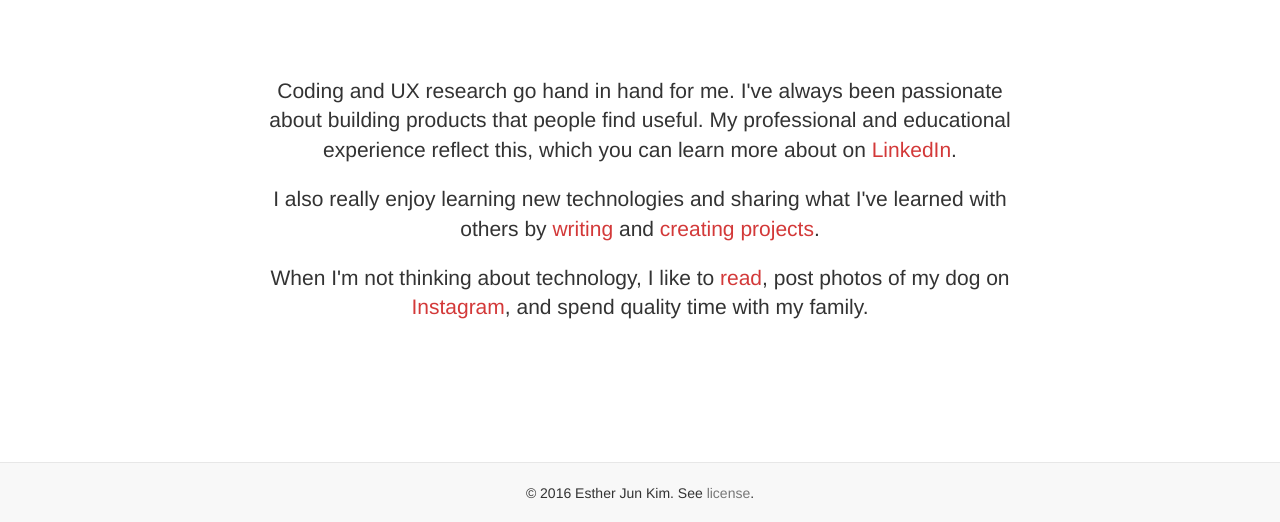
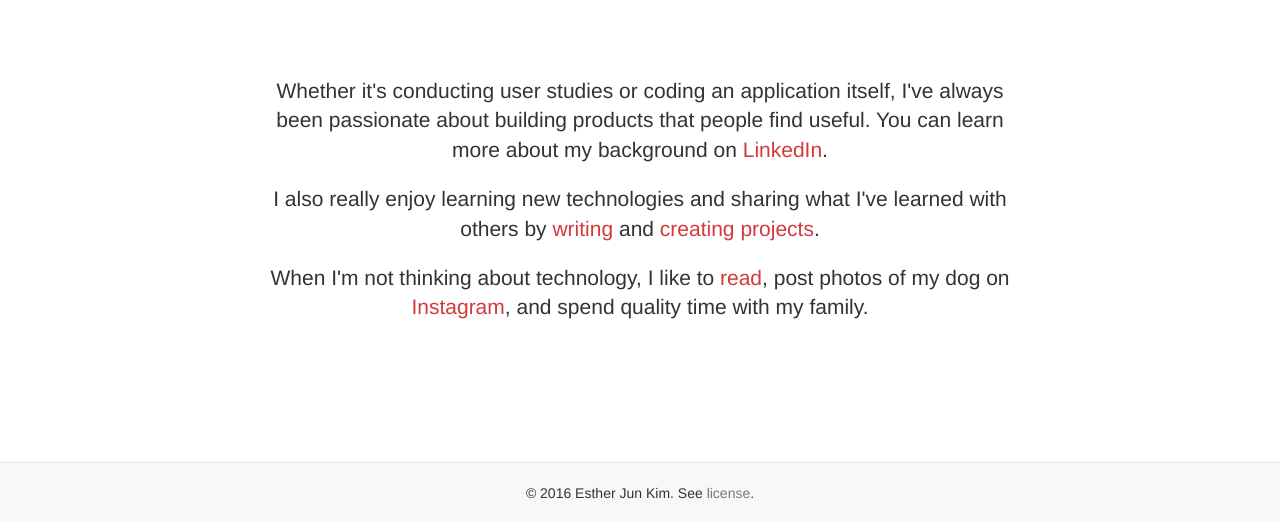
Before and after one commit to estherjk/estherjk.github.io, a Jekyll site: the page built from about/index.html, in a window 1280 px wide and 1026 px high, cut to the strip 504-1026 px from the top of the window. Built offline with Jekyll 4.4.1, drawn with Linux system fonts in a browser that asks for light colours; nearby versions of some CDN libraries.

Commit message:
Update text on About page

```diff
--- a/about/index.html
+++ b/about/index.html
@@ -13,7 +13,7 @@ css:
       <div class="col-md-8 col-md-offset-2">
 
         <p class="lead">
-          Coding and UX research go hand in hand for me. I've always been passionate about building products that people find useful. My professional and educational experience reflect this, which you can learn more about on <a href="https://www.linkedin.com/in/estherjunkim">LinkedIn</a>.
+          Whether it's conducting user studies or coding an application itself, I've always been passionate about building products that people find useful. You can learn more about my background on <a href="https://www.linkedin.com/in/estherjunkim">LinkedIn</a>.
         </p>
 
         <p class="lead">
```
